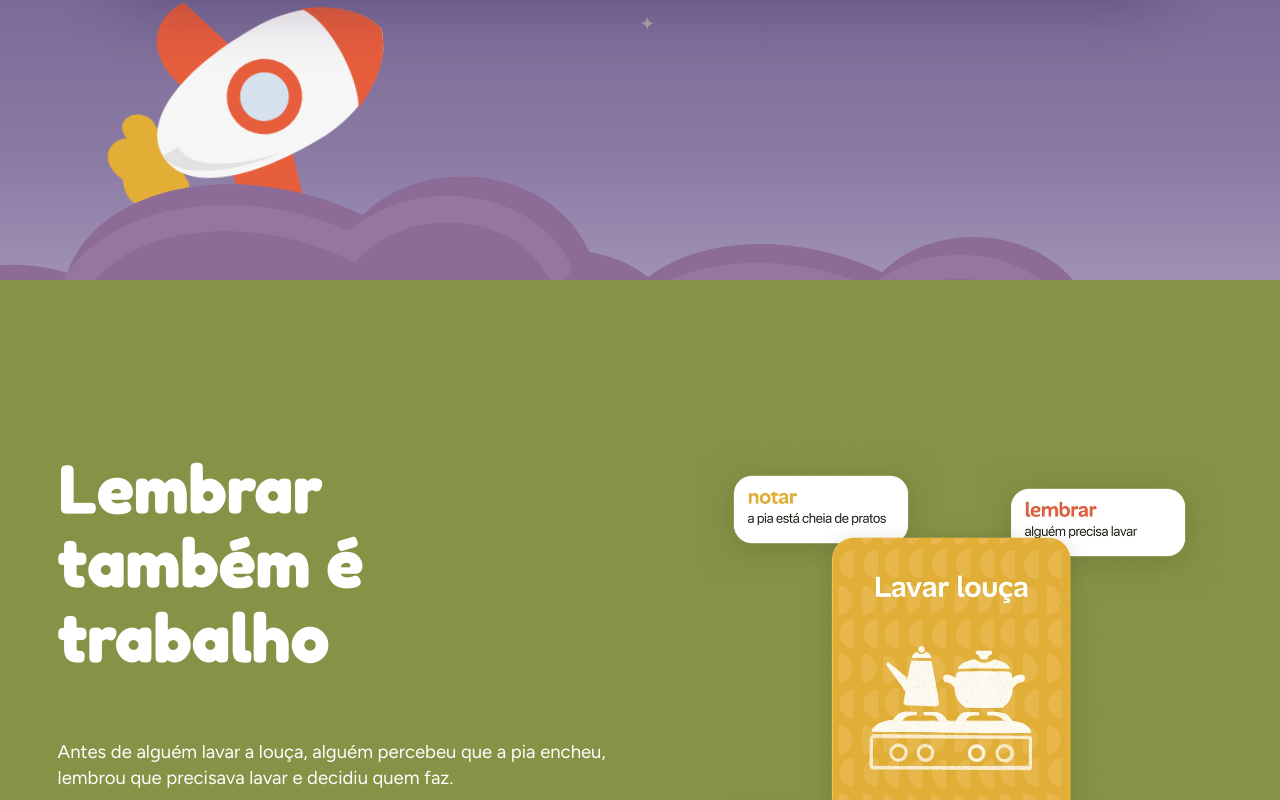
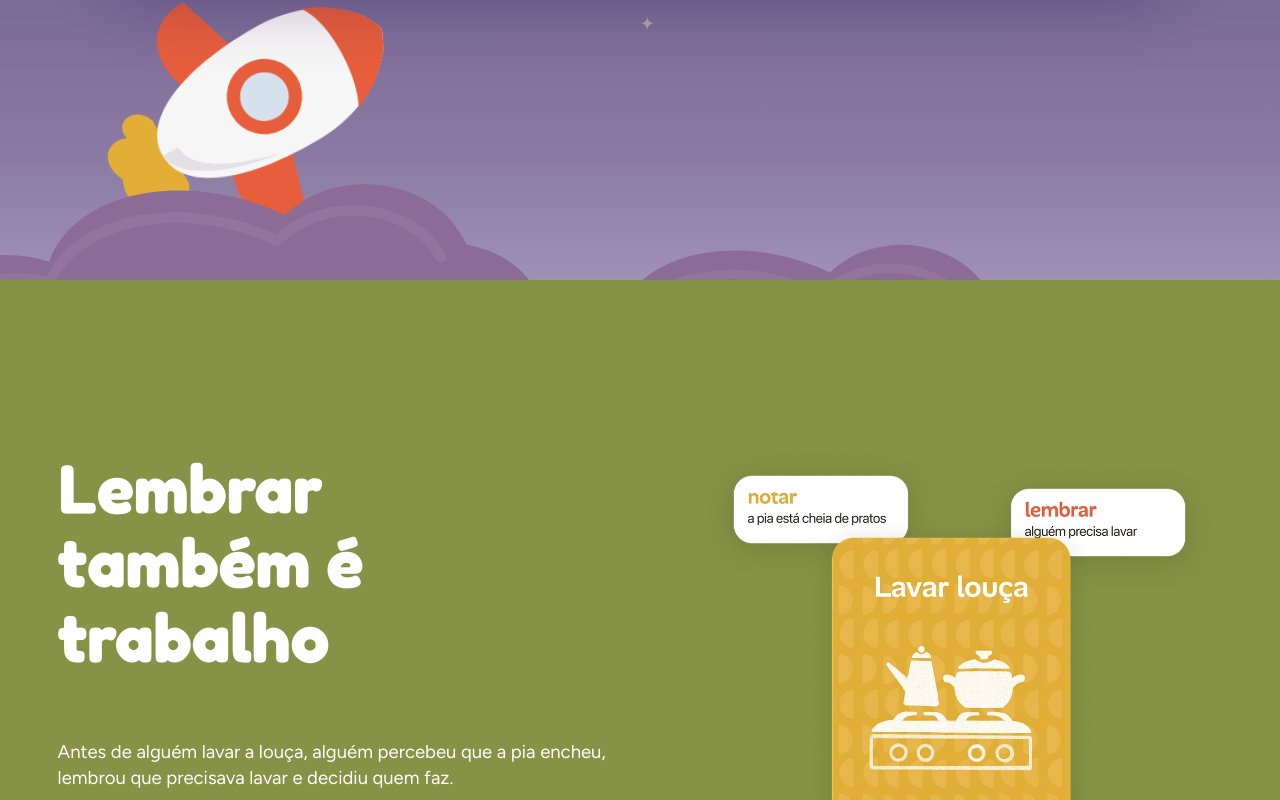
Before and after one commit to MegaFinal/Pipa_Landing, a React (Vite) app: page / in a window 1280 px wide. Shown: the part 520-1320 px from the top of the page. Built offline with nearby package versions, Linux system fonts and the light colour scheme.

Commit message:
fix(sky): suaviza o brilho e reduz o tamanho das nuvens

```diff
--- a/src/components/sky/Cloud.jsx
+++ b/src/components/sky/Cloud.jsx
@@ -21,9 +21,9 @@ export default function Cloud({ tone = 'day', className = '', style }) {
         d="M30 92 C26 70 52 54 84 62 C98 30 150 22 192 42 C214 20 256 24 270 50"
         fill="none"
         stroke={c.light}
-        strokeWidth="10"
+        strokeWidth="5"
         strokeLinecap="round"
-        opacity="0.9"
+        opacity="0.7"
       />
     </svg>
   )
--- a/src/components/sky/SkyWorld.jsx
+++ b/src/components/sky/SkyWorld.jsx
@@ -21,28 +21,28 @@ const STARS = [
 
 const CLOUDS = [
   // entardecer
-  { x: -12, y: 0.82, w: 70, tone: 'night' },
-  { x: 32, y: 0.9, w: 64, tone: 'night' },
-  { x: 60, y: 1.02, w: 60, tone: 'dusk' },
-  { x: -18, y: 1.12, w: 80, tone: 'dusk' },
-  { x: 62, y: 1.32, w: 52, tone: 'dusk' },
+  { x: -10, y: 0.84, w: 56, tone: 'night' },
+  { x: 36, y: 0.92, w: 50, tone: 'night' },
+  { x: 66, y: 1.02, w: 44, tone: 'dusk' },
+  { x: -14, y: 1.16, w: 58, tone: 'dusk' },
+  { x: 70, y: 1.3, w: 36, tone: 'dusk' },
   // dia
-  { x: -10, y: 1.6, w: 72, tone: 'day' },
-  { x: 70, y: 1.72, w: 40, tone: 'day' },
-  { x: 34, y: 1.95, w: 70, tone: 'day' },
-  { x: 8, y: 2.3, w: 22, tone: 'day' },
-  { x: 62, y: 2.25, w: 24, tone: 'day' },
-  { x: 4, y: 2.55, w: 50, tone: 'day' },
-  { x: 52, y: 2.82, w: 52, tone: 'day' },
-  { x: 32, y: 2.98, w: 26, tone: 'day' },
-  { x: -8, y: 3.3, w: 46, tone: 'day' },
-  { x: 64, y: 3.45, w: 44, tone: 'day' },
-  { x: 24, y: 3.75, w: 34, tone: 'day' },
-  { x: 74, y: 4.05, w: 30, tone: 'day' },
-  { x: -6, y: 4.25, w: 40, tone: 'day' },
-  { x: 40, y: 4.5, w: 46, tone: 'day' },
-  { x: 16, y: 5.04, w: 24, tone: 'day' },
-  { x: 60, y: 4.92, w: 46, tone: 'day' },
+  { x: -8, y: 1.62, w: 52, tone: 'day' },
+  { x: 72, y: 1.72, w: 32, tone: 'day' },
+  { x: 36, y: 1.98, w: 48, tone: 'day' },
+  { x: 6, y: 2.32, w: 18, tone: 'day' },
+  { x: 64, y: 2.26, w: 20, tone: 'day' },
+  { x: 2, y: 2.6, w: 38, tone: 'day' },
+  { x: 54, y: 2.84, w: 40, tone: 'day' },
+  { x: 30, y: 3.05, w: 20, tone: 'day' },
+  { x: -8, y: 3.32, w: 34, tone: 'day' },
+  { x: 66, y: 3.46, w: 34, tone: 'day' },
+  { x: 26, y: 3.78, w: 26, tone: 'day' },
+  { x: 76, y: 4.06, w: 24, tone: 'day' },
+  { x: -6, y: 4.26, w: 30, tone: 'day' },
+  { x: 42, y: 4.52, w: 34, tone: 'day' },
+  { x: 14, y: 5.02, w: 18, tone: 'day' },
+  { x: 64, y: 4.94, w: 34, tone: 'day' },
 ]
 
 const toTop = (screens) => `${(screens / WORLD_SCREENS) * 100}%`
```
